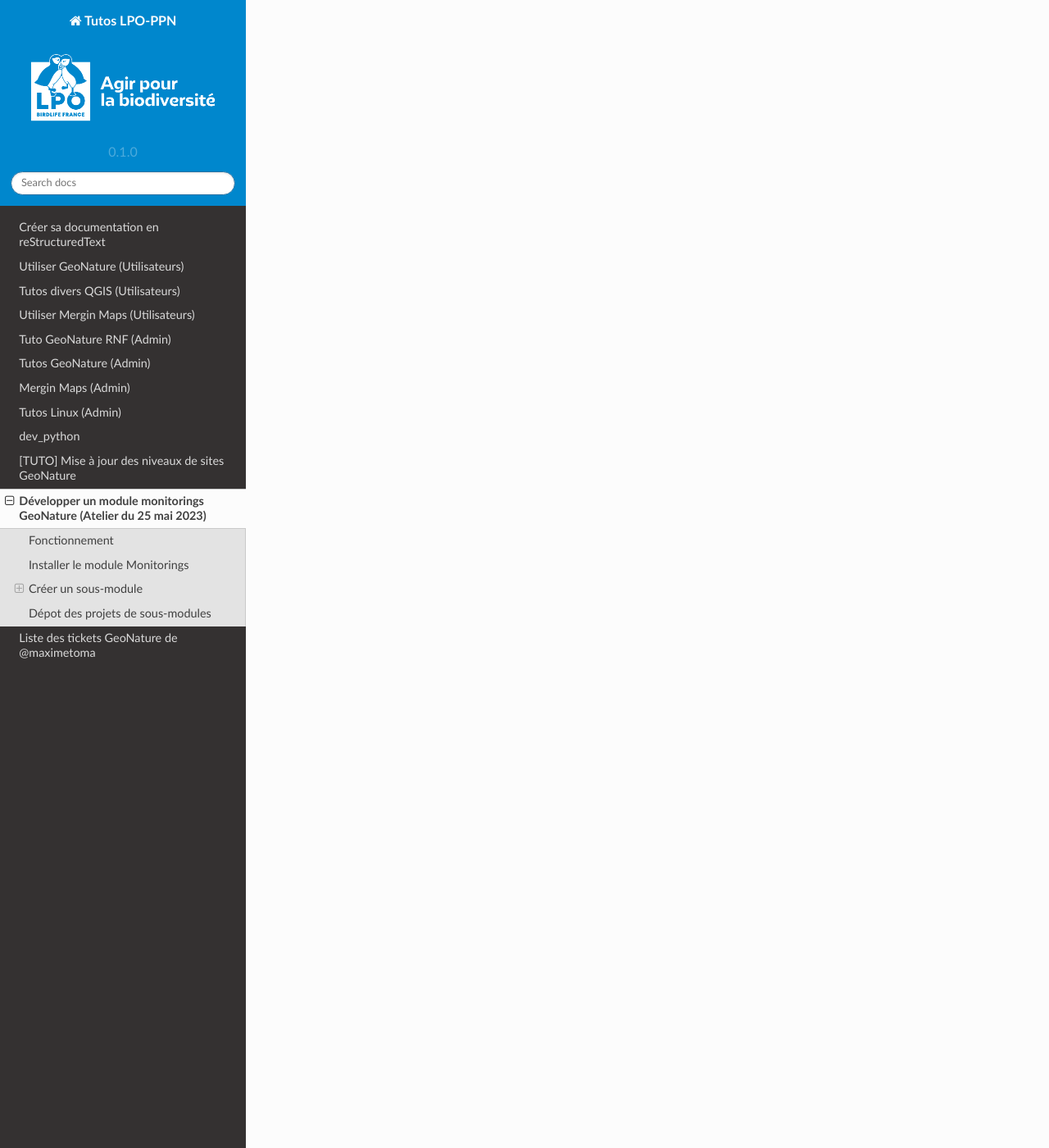
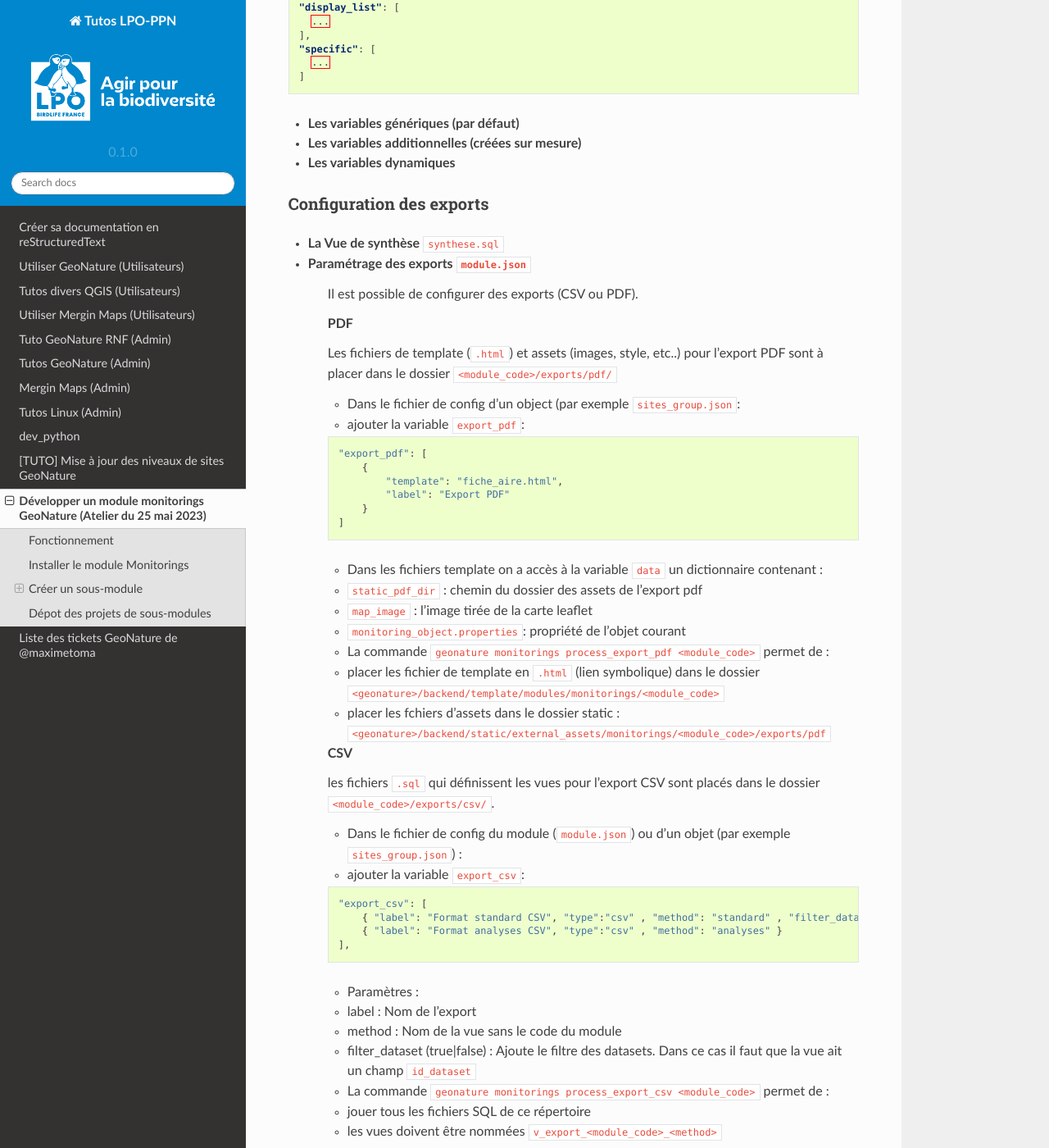
Before and after one commit to LPO-PPN/documention_ppn, a Sphinx documentation site: the page built from docs/source/gn_monitoring.rst, in a window 1280 px wide and 1400 px high, scrolled down 5566 px. Shown: the whole window at 82% size. Built offline with Sphinx 7.4.7 and the Read the Docs theme 2.0.0, drawn with Linux system fonts in a browser that asks for light colours; some of the changed text lies outside the part shown.

Commit message:
Update gn_monitoring.rst

```diff
--- a/docs/source/gn_monitoring.rst
+++ b/docs/source/gn_monitoring.rst
@@ -298,15 +298,63 @@ Un certain nombre de champs sont obligatoires à renseigner dans chaque table de
 
 - **Les Détails d'une observation** ``observation_detail.json``
 
-Configuration des exports
-~~~~~~~~~~~~~~~~~~~~~~~~~
+Structure par défaut d'un fichier de niveau (site, visite, observation...)
+~~~~~~~~~~~~~~~~~~~~~~~~~~~~~~~~~~~~~~~~~~~~~~~~~~~~~~~~~~~~~~~~~~~~~~~~~~
 
-- **La Vue de synthèse** ``synthese.sql``
+Les variables ``display_properties`` et ``display_list`` sont à définir pour indiquer quelles variables seront affichées (pour la page d'un objet ou pour les listes et dans quel ordre).
 
-- **Paramétrage des exports** ``module.json``
+Si ``display_list`` n'est pas défini, il prend la valeur de ``display_properties``.
+
+Par exemple pour ``site.json``:
+
+.. code-block:: json
+
+  "geometry_type": "Point",
+  "display_properties": [
+    "base_site_name",
+    "base_site_description",
+    "last_visit",
+    "nb_visits"
+  ]
+
+.. image:: _static/gn_monitoring/display_prop.jpg
+    :alt: Rendu de la configuration 1 dans GeoNature
+
+.. code-block:: json
+
+  "geometry_type": "Point",
+  "display_properties": [
+    "base_site_name",
+    "base_site_description",
+    "last_visit",
+    "nb_visits"
+  ],
+  "display_list": [
+    "base_site_name",
+    "last_visit",
+    "nb_visits"
+  ]
+
+.. image:: _static/gn_monitoring/display_prop_list.jpg
+    :alt: Rendu de la configuration 2 dans GeoNature
 
 Définir ses variables dans la configuration des niveaux
 ~~~~~~~~~~~~~~~~~~~~~~~~~~~~~~~~~~~~~~~~~~~~~~~~~~~~~~~
+
+Pour définir ses propres variables (ou modifier des variables déjà présentes -dites génériques-), il faut les inclures dans une liste appelée ``specific`` en dessous des ``display_properties`` ou ``display_list``, comme suit :
+
+.. code-block:: json
+
+  "geometry_type": "Point",
+  "display_properties": [
+    ...
+  ],
+  "display_list": [
+    ...
+  ],
+  "specific": [
+    ...
+  ]
 
 - **Les variables génériques (par défaut)**
 
@@ -314,8 +362,99 @@ Définir ses variables dans la configuration des niveaux
 
 - **Les variables dynamiques**
 
+Configuration des exports
+~~~~~~~~~~~~~~~~~~~~~~~~~
+
+- **La Vue de synthèse** ``synthese.sql``
+
+- **Paramétrage des exports** ``module.json``
+    Il est possible de configurer des exports (CSV ou PDF).
+
+    **PDF**
+
+    Les fichiers de template (``.html``) et assets (images, style, etc..) pour l'export PDF sont à placer dans le dossier ``<module_code>/exports/pdf/``
+
+    * Dans le fichier de config d'un object (par exemple ``sites_group.json``:
+
+    * ajouter la variable ``export_pdf``:
+
+    ::
+
+        "export_pdf": [
+            {
+                "template": "fiche_aire.html",
+                "label": "Export PDF"
+            }
+        ]
+
+    * Dans les fichiers template on a accès à la variable ``data`` un dictionnaire contenant :
+
+    * ``static_pdf_dir`` : chemin du dossier des assets de l'export pdf
+
+    * ``map_image`` : l'image tirée de la carte leaflet
+
+    * ``monitoring_object.properties``: propriété de l'objet courant
+
+    * La commande ``geonature monitorings process_export_pdf <module_code>`` permet de :
+
+    * placer les fichier de template en ``.html`` (lien symbolique) dans le dossier ``<geonature>/backend/template/modules/monitorings/<module_code>``
+
+    * placer les fchiers d'assets dans le dossier static : ``<geonature>/backend/static/external_assets/monitorings/<module_code>/exports/pdf``
+
+    **CSV**
+
+    les fichiers ``.sql`` qui définissent les vues pour l'export CSV sont placés dans le dossier ``<module_code>/exports/csv/``.
+
+    * Dans le fichier de config du module (``module.json``) ou d'un objet (par exemple ``sites_group.json``) :
+
+    * ajouter la variable ``export_csv``:
+
+    ::
+
+        "export_csv": [
+            { "label": "Format standard CSV", "type":"csv" , "method": "standard" , "filter_dataset": true},
+            { "label": "Format analyses CSV", "type":"csv" , "method": "analyses" }
+        ],
+
+    * Paramètres :
+
+    * label : Nom de l'export
+
+    * method : Nom de la vue sans le code du module
+
+    * filter_dataset (true|false) : Ajoute le filtre des datasets. Dans ce cas il faut que la vue ait un champ ``id_dataset``
+
+    * La commande ``geonature monitorings process_export_csv <module_code>`` permet de :
+
+    * jouer tous les fichiers SQL de ce répertoire
+
+    * les vues doivent être nommées ``v_export_<module_code>_<method>``
+
 Gérer les permissions (<= 0.5.0)
 ~~~~~~~~~~~~~~~~~~~~~~~~~~~~~~~~
+
+.. NOTE::
+
+    Actuellement le CRUVED est implémenté de manière partielle au niveau du module MONITORINGS. Il n'y a actuellement pas de vérification des portées, les droits s'appliquent sur toutes les données. Une refonte du module est en cours à ce sujet.
+
+Si on définit un CRUVED sur un sous-module, alors cela surcouche pour ce sous-module le CRUVED définit au niveau de tout le module Monitorings.
+
+Par défaut les valeurs définies du CRUVED sont :
+
+- `site_group.json` : "cruved": {"C":1, "U":1, "D": 1},
+- `site.json` : "cruved": {"C":1, "U":1, "D": 1},
+- `visit.json` : "cruved": {"C":1, "U":1, "D": 1},
+- `observation.json` : "cruved": {"C":1, "U":1, "D": 1},
+- `observation_detail.json` : "cruved": {"C":1, "U":1, "D": 1},
+
+
+Pour surcoucher les permissions, il faut rajouter la variable cruved dans les fichiers de configuration du module (``site_group.json``, ``site.json``, ...)
+
+::
+
+  "cruved": {"C": 3, "U": 3, "D": 3},
+
+- Pour pouvoir modifier les paramètres d'un module, il faut que le CRUVED de l'utilisateur ait un U=3 pour ce sous-module.
 
 ---------------------------------
 Dépot des projets de sous-modules
```
